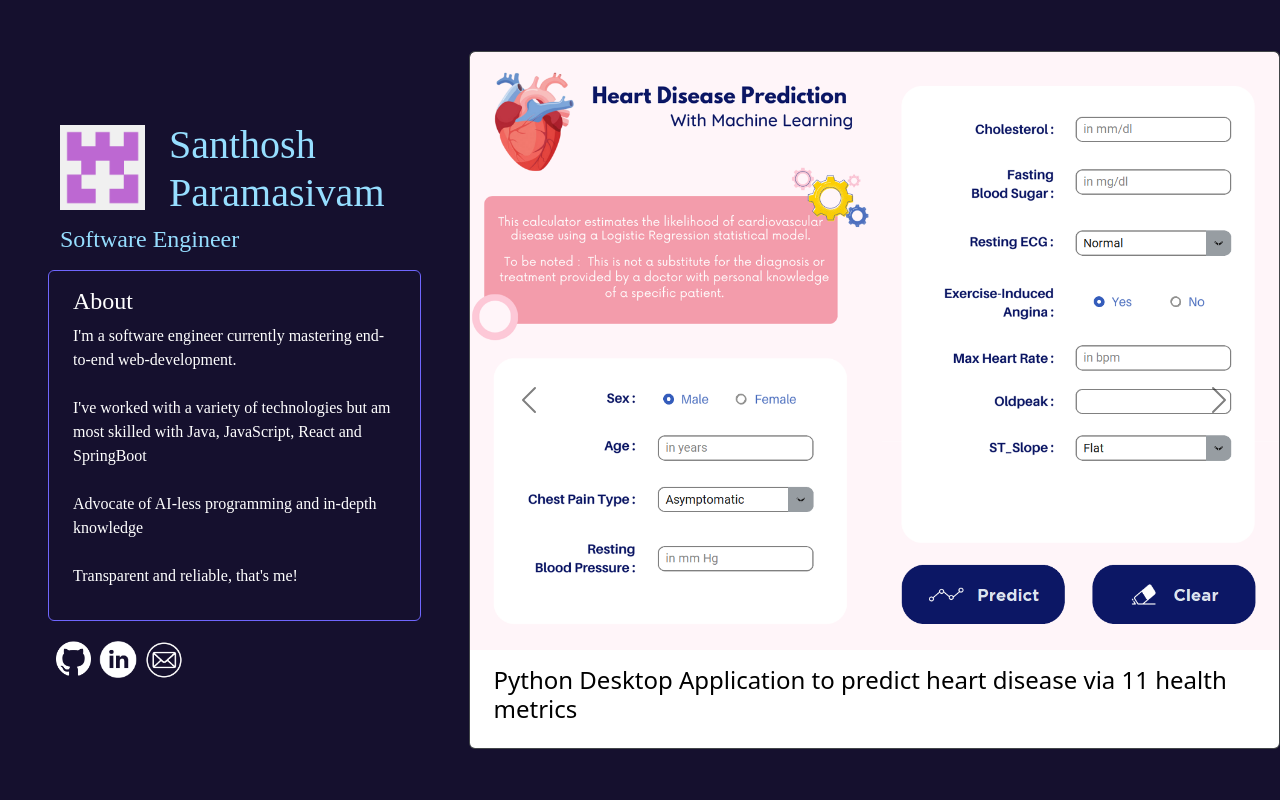
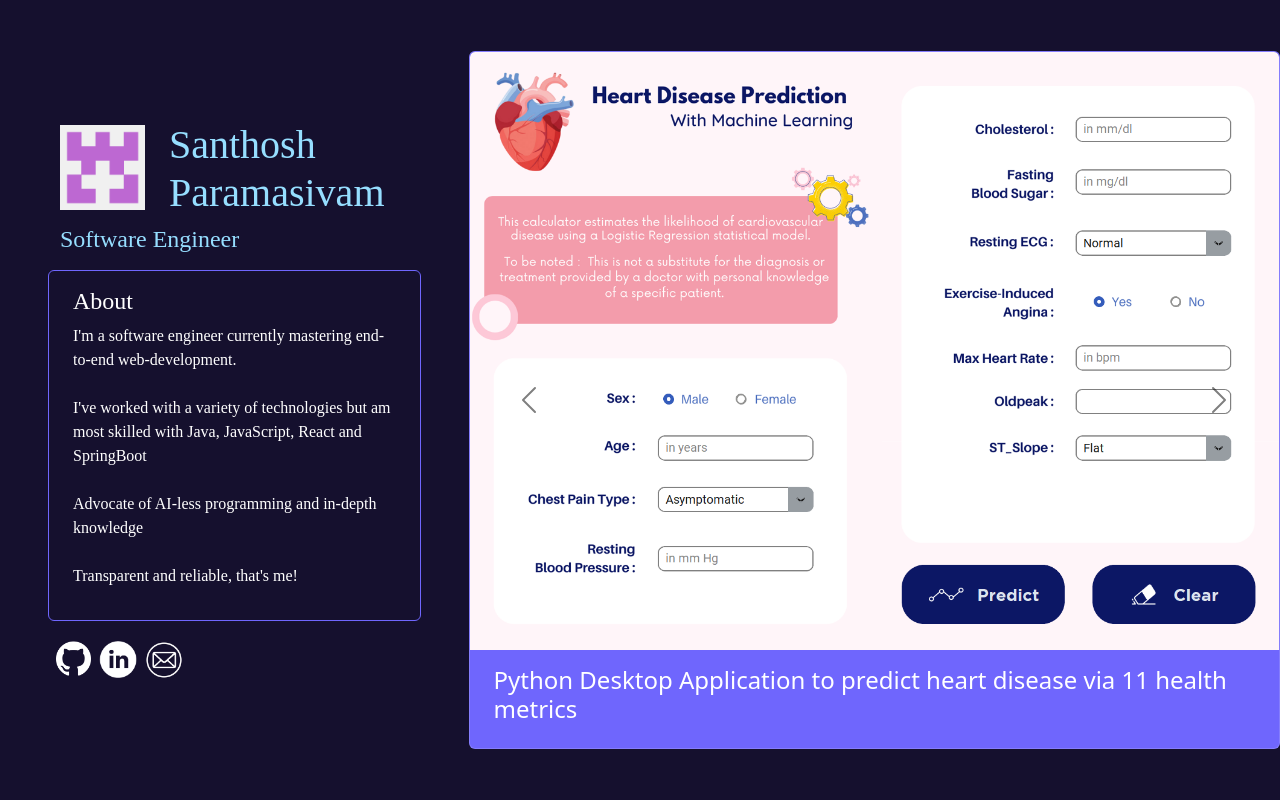
Before and after one commit to Santhosh-Paramasivam/portfolio, a React (Vite) app: page / in a window 1280 px wide. Shown: the top 800 px of the page. Built offline with nearby package versions, Linux system fonts and the light colour scheme; a web font is replaced by a local one.

Commit message:
Added carousel captions

```diff
--- a/src/Pages/IntroductionPage/ProjectCarousel.jsx
+++ b/src/Pages/IntroductionPage/ProjectCarousel.jsx
@@ -1,5 +1,6 @@
 import './ProjectCarousel.css'
 import HDP from './ProjectCarouselCards/HDP'
+import '../../Pages/Projects/ProjectTabs.css'
 
 function ProjectCarousel() {
     return <div id="carouselExampleInterval" className='carousel slide' data-bs-ride='carousel' data-bs-theme='dark'>
--- a/src/Pages/IntroductionPage/ProjectCarouselCards/HDP.jsx
+++ b/src/Pages/IntroductionPage/ProjectCarouselCards/HDP.jsx
@@ -1,11 +1,12 @@
 import '../ProjectCarousel.css'
+import '../../../Pages/Projects/ProjectTabs.css'
 
 function HDP() {
-    return <div className='card overflow-hidden'>
+    return <div className='card overflow-hidden project-card'>
         <img src='static/carousel/hdp.png' className='card-img-top'>
         </img>
-        <div style={{ backgroundColor: 'white' }} className='card-body px-4 py-3'>
-            <h6 className='card-title fs-4' style={{ color: 'black' }}>Python Desktop Application to predict heart disease via 11 health metrics</h6>
+        <div className='card-body px-4 py-3'>
+            <h6 className='card-title fs-4' style={{ color: 'white' }}>Python Desktop Application to predict heart disease via 11 health metrics</h6>
         </div>
     </div>
 }
--- a/src/Pages/Projects/ProjectTimeline.jsx
+++ b/src/Pages/Projects/ProjectTimeline.jsx
@@ -32,17 +32,8 @@ function ProjectTimeline() {
         const canvas = canvasRef.current;
         const context = canvas.getContext('2d')
 
-        // drawCircle(context, 50)
-        // drawHorizontalLine(context, 50, 100)
-        // drawVerticalLine(context, 100)
-        // drawHorizontalLine(context, 100, 150)
-        // drawVerticalLine(context, 150)
-        // drawHorizontalLine(context, 150, 200)
-        // drawVerticalLine(context, 200)
-        // drawHorizontalLine(context, 200, 250)
+        let years = ['June 2025', 'June 2024', 'June 2023', 'June 2022']
 
-        // drawCircle(context, 250)
-        let years = ['June 2025', 'June 2024', 'June 2023', 'June 2022']
         let scale = 200
         var y = 0
         for (let x = 50; x <= 50 + scale * 8; x += scale * 4) {
@@ -73,14 +64,14 @@ function ProjectTimeline() {
         <div className="d-flex flex-row" style={{ width: '2700px', gap: '20px' }}>
             <ProjectCard
                 title="CampusFind"
-                image="campusfind.png"
+                image="campusfind.jpg"
                 tools={['Flutter', 'Flask', 'Firebase', 'Arduino']}
                 description={"Quickly locate coworkers and teammates within large campuses with this mobile app"}
             />
             <canvas width={"50px"}></canvas>
             <ProjectCard
                 title="CampusFind"
-                image="campusfind.png"
+                image="campusfind.jpg"
                 tools={['Flutter', 'Flask', 'Firebase', 'Arduino']}
                 description={"Quickly locate coworkers and teammates within large campuses with this mobile app"}
             />
```
